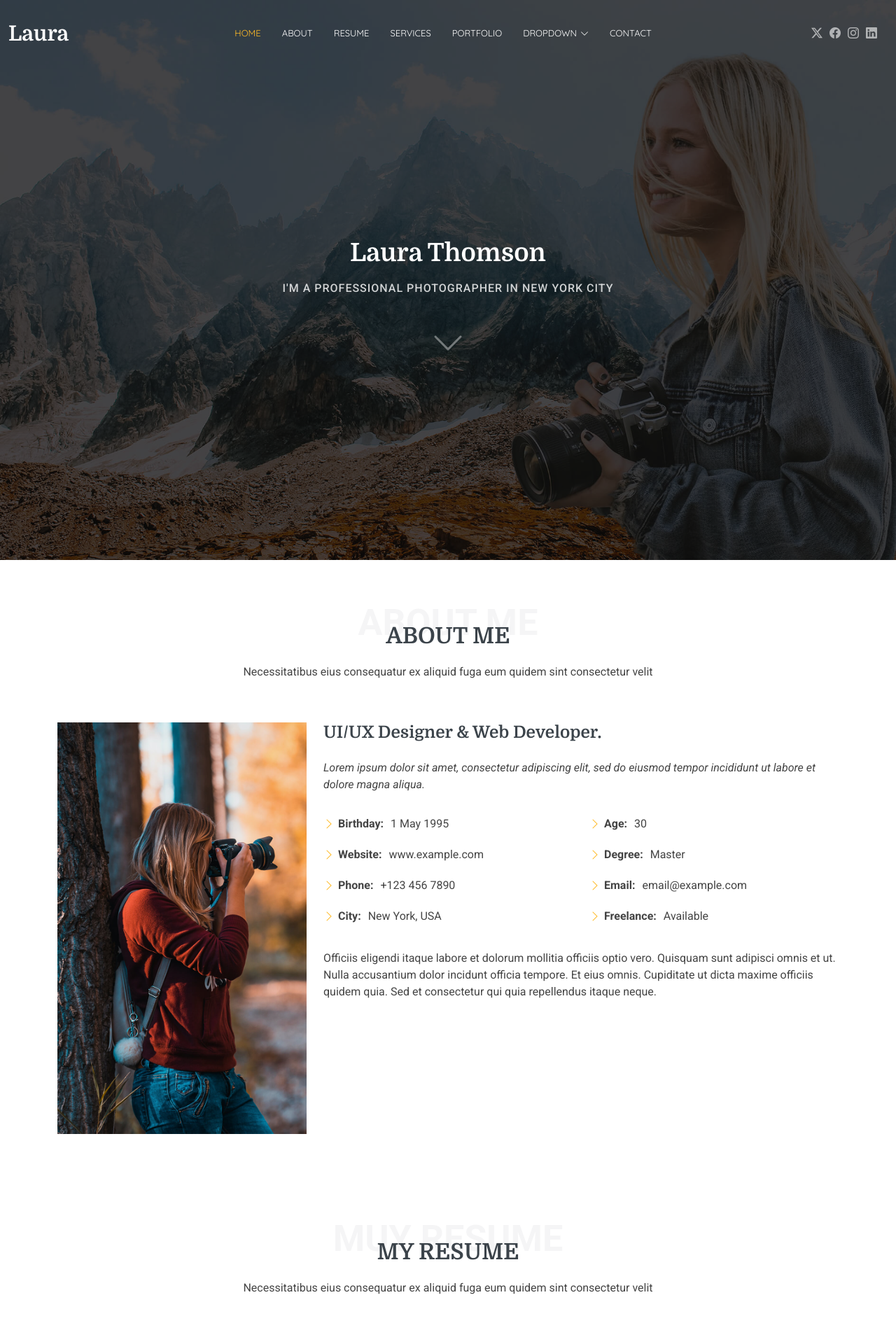
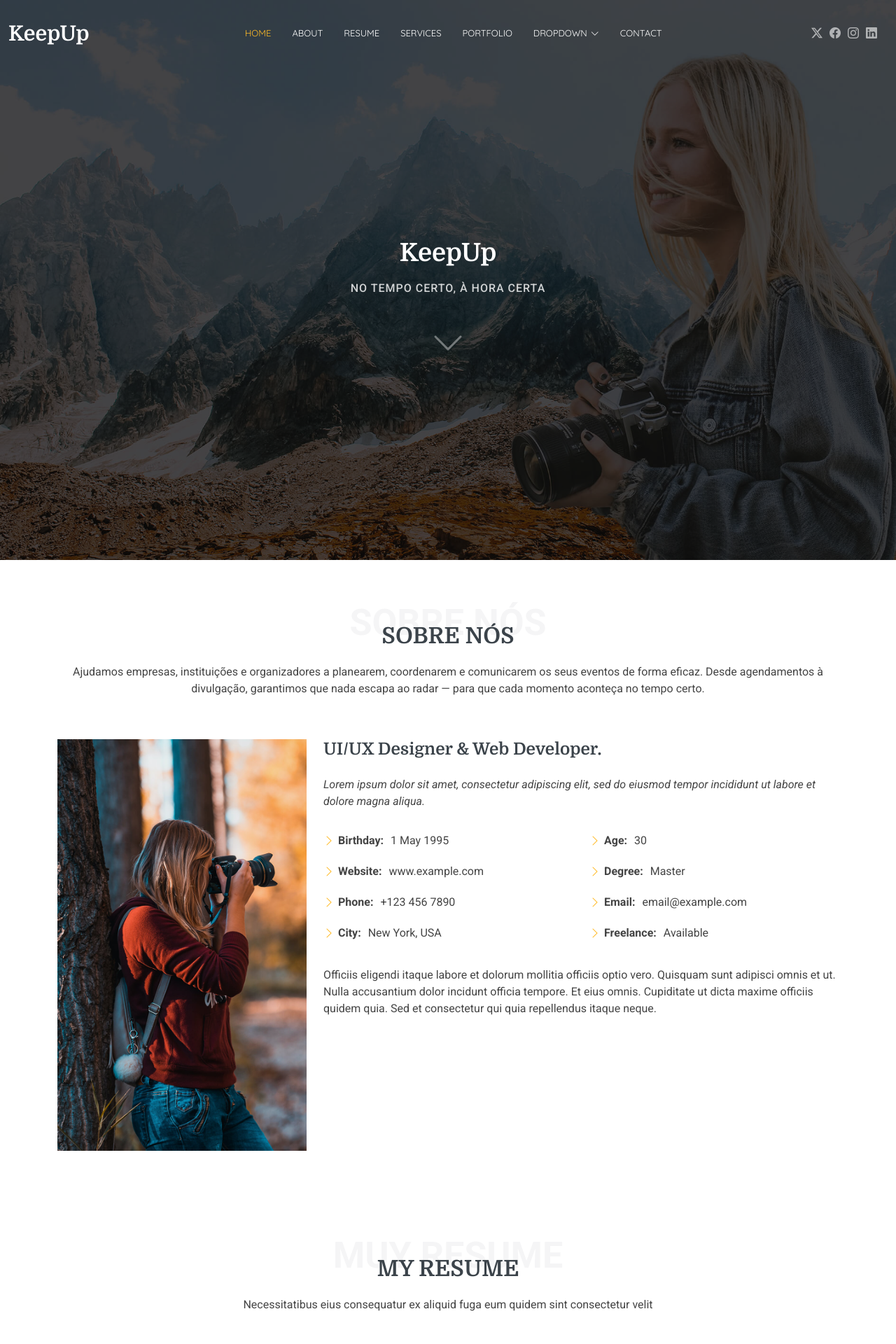
Before and after one commit to Domingos31/KeepUP, a Flask app: page / in a window 1280 px wide. Shown: the top 1920 px of the page at 70% size. Run offline with Flask 3, Linux system fonts and the light colour scheme; some libraries are stand-ins or nearby versions.

Commit message:
Alterações pequenas
Imagens
alguns textos

```diff
--- a/app/templates/index.html
+++ b/app/templates/index.html
@@ -9,7 +9,7 @@
   <meta name="keywords" content="">
 
   <!-- Favicons -->
-  <link href="static/images/favicon.png" rel="icon">
+  <link href="static/images/Logo Keepup.jpg" rel="icon">
   <link href="static/images/apple-touch-icon.png" rel="apple-touch-icon">
 
   <!-- Fonts -->
@@ -44,7 +44,7 @@
       <a href="index.html" class="logo d-flex align-items-center me-auto me-xl-0">
         <!-- Uncomment the line below if you also wish to use an image logo -->
         <!-- <img src="static/images/logo.png" alt=""> -->
-        <h1 class="sitename">Laura</h1>
+        <h1 class="sitename">KeepUp</h1>
       </a>
 
       <nav id="navmenu" class="navmenu">
@@ -94,8 +94,8 @@
       <img src="static/images/hero-bg.jpg" alt="" data-aos="fade-in">
 
       <div class="container text-center" data-aos="fade-up" data-aos-delay="100">
-        <h2>Laura Thomson</h2>
-        <p>I'M A PROFESSIONAL PHOTOGRAPHER IN NEW YORK CITY</p>
+        <h2>KeepUp</h2>
+        <p>NO TEMPO CERTO, À HORA CERTA</p>
         <a href="#about" class="btn-scroll" title="Scroll Down"><i class="bi bi-chevron-down"></i></a>
       </div>
 
@@ -106,9 +106,9 @@
 
       <!-- Section Title -->
       <div class="container section-title" data-aos="fade-up">
-        <span class="description-title">About me</span>
-        <h2>About Me</h2>
-        <p>Necessitatibus eius consequatur ex aliquid fuga eum quidem sint consectetur velit</p>
+        <span class="description-title">Sobre nós</span>
+        <h2>Sobre nós</h2>
+        <p>Ajudamos empresas, instituições e organizadores a planearem, coordenarem e comunicarem os seus eventos de forma eficaz. Desde agendamentos à divulgação, garantimos que nada escapa ao radar — para que cada momento aconteça no tempo certo.</p>
       </div><!-- End Section Title -->
 
       <div class="container" data-aos="fade-up" data-aos-delay="100">
```
Also changed, not shown: app/static/images/Logo keepup.jpg (added).
